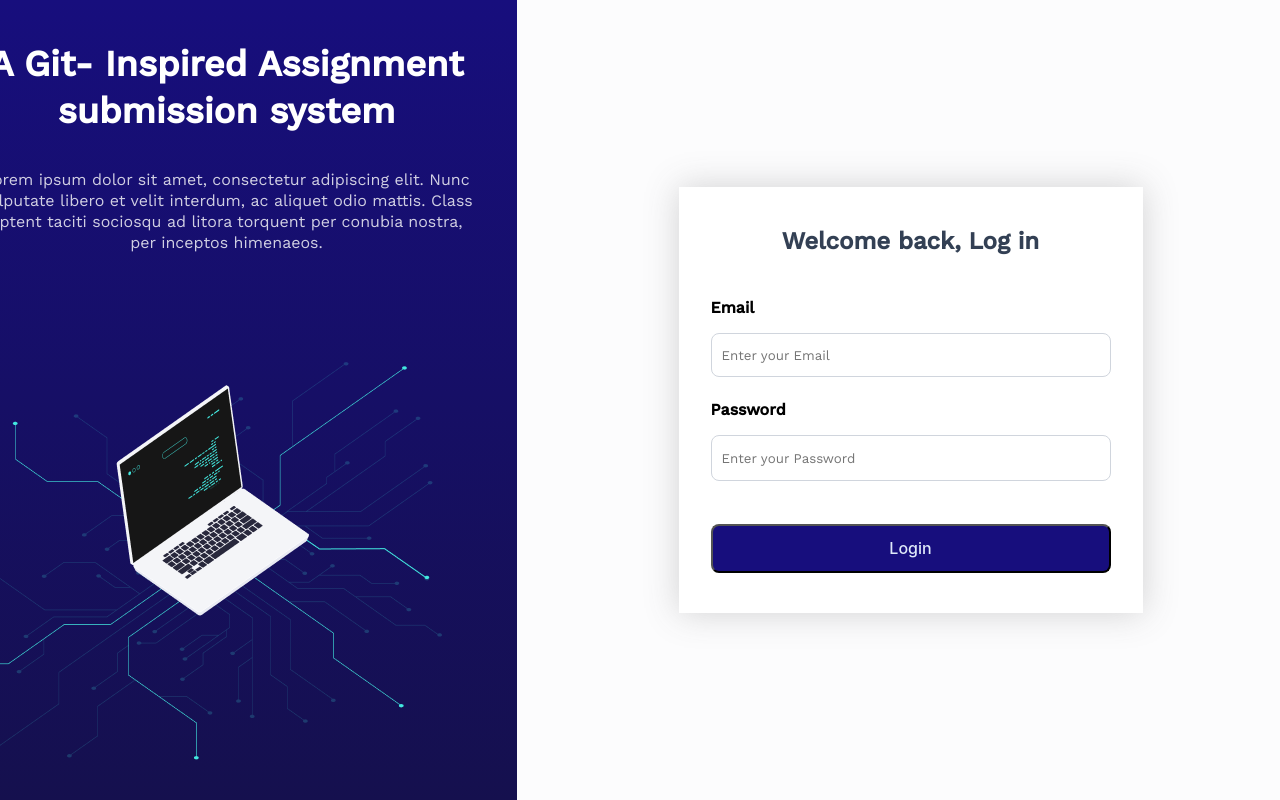
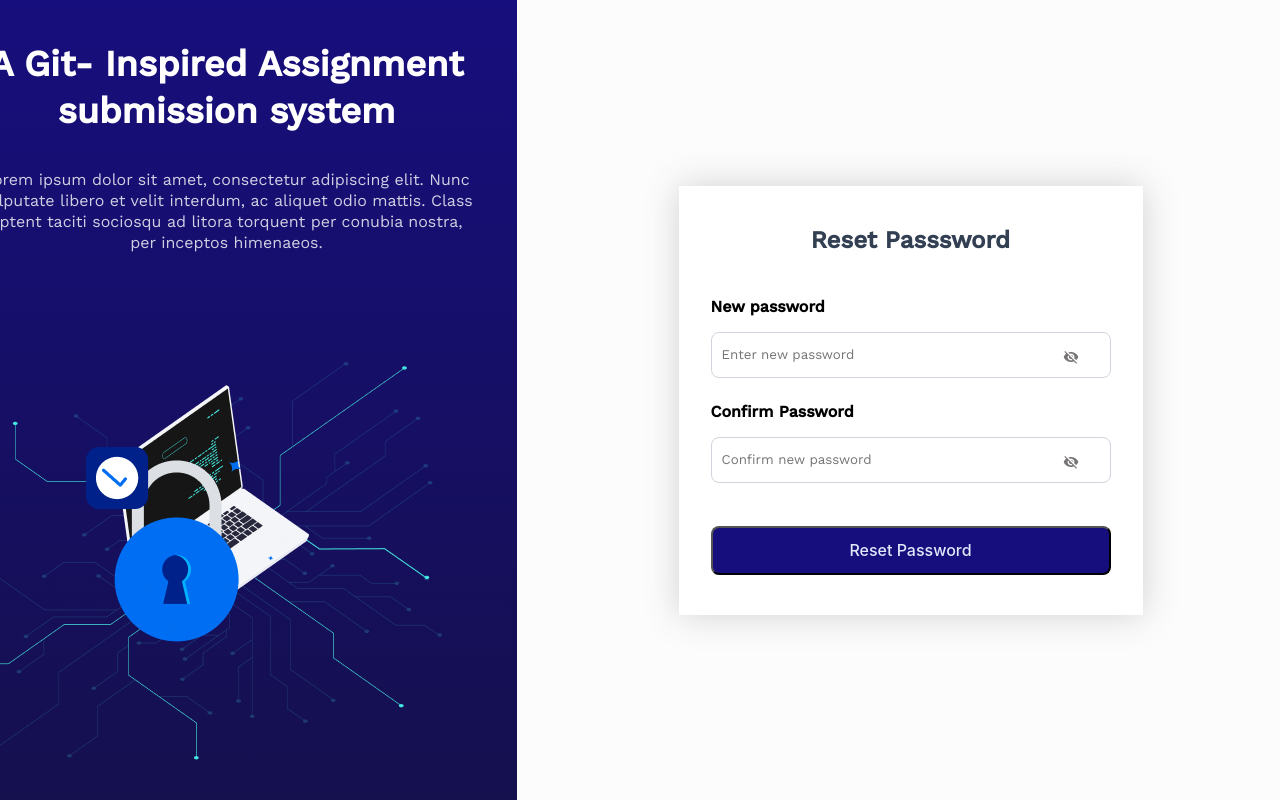
Before and after one commit to amt-divine-duah/test-repo-gitinspired, a React (Vite) app in the folder frontend/: page /assignment-details in a window 1280 px wide. Shown: the top 800 px of the page. Built offline with nearby package versions, Linux system fonts and the light colour scheme.

Commit message:
css changes

```diff
--- a/frontend/src/App.css
+++ b/frontend/src/App.css
@@ -32,7 +32,8 @@ body {
   place-items: center;
   align-items: center;
   justify-content: center;
-
+  margin: 0;
+  padding: 0;
 }
 
 
@@ -88,9 +89,16 @@ body {
 }
 
 .down {
-  display: flex;
+  display: grid;
+  grid-template-columns: 1fr;
+  place-items: center;
+  align-items: center;
+  justify-content: center;
 }
+.down > img {
 
+  object-fit: cover;
+}
 .box-outer {
   display: flex;
   flex-direction: column;
@@ -248,19 +256,15 @@ body {
   height: 16px;
   width: 16px;
   position: absolute;
-left: 386px;
-right: 22.67px;
-top: 162px;
-bottom: 8.33%;
+  margin-top: 3.3em;
+  margin-left: 22em;
 }
 #eye2 {
   height: 16px;
   width: 16px;
   position: absolute;
-left: 386px;
-right: 22px;
-top: 264px;
-bottom: 8.33%;
+  margin-top: 3.3em;
+  margin-left: 22em;
 }
 .error {
   border: 1px solid #FF3131;
@@ -363,7 +367,6 @@ flex-grow: 0;
 }
 
 .btn>p {
-  width: 47px;
   height: 19px;
 
   font-family: 'Inter';
--- a/frontend/src/App.tsx
+++ b/frontend/src/App.tsx
@@ -1,13 +1,14 @@
 import HomePage from "./Pages/HomePage"
 import LecturerDashBoard from "./Pages/LecturerDashBoard"
 import LoginPage from "./Pages/LoginPage"
+import ResetPassword from "./Pages/ResetPassword"
 
 
 
 const App = () => {
   return (
     <>
-     <LoginPage />
+     <ResetPassword />
     </>
   )
 }
--- a/frontend/src/Pages/ResetPassword.tsx
+++ b/frontend/src/Pages/ResetPassword.tsx
@@ -79,7 +79,7 @@ const ResetPassword = () => {
                 </div>
 
                 <button type="submit" className="btn">
-                  <p> Login </p>
+                  <p> Reset Password </p>
                 </button>
               </div>
             </form>
```
